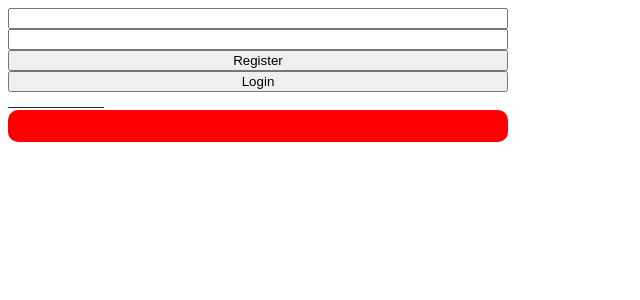
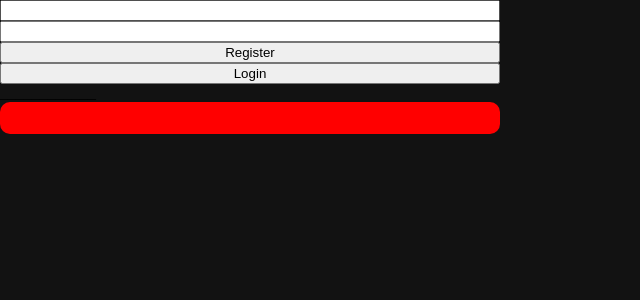
Before and after one commit to ATLCode/rpg, a Nuxt app: page / in a window 1280 px wide. Shown: the top 300 px of the page, without its empty margins (0-640 px from the left). Built offline with nearby package versions, Linux system fonts and the light colour scheme; no server answers; a web font is replaced by a local one.

Commit message:
Layout background color, global css etc

```diff
--- a/app.vue
+++ b/app.vue
@@ -1,7 +1,14 @@
 <template>
   <div>
-    <NuxtPage />
+    <NuxtLayout class="layout">
+      <NuxtPage />
+    </NuxtLayout>
   </div>
 </template>
 
-<style lang="scss"></style>
+<style lang="scss">
+.layout {
+  min-height: 100vh;
+  min-width: 100vw;
+}
+</style>
--- a/assets/colors.scss
+++ b/assets/scss/global.scss
@@ -1,6 +1,14 @@
+body {
+  margin: 0px;
+}
+
+//Colors
+//https://m2.material.io/design/color/dark-theme.html
+
 $primary: #ffcc00;
 $secondary: #4b4b4b;
-$background: #4b4b4b;
+$background: #121212;
+$background2: hsla(0, 0%, 7%, 0);
 $action: #4b4b4b;
 
 :root {
--- a/layouts/default.vue
+++ b/layouts/default.vue
@@ -1,5 +1,11 @@
 <template>
-  <div>
+  <div class="default-container">
     <slot />
   </div>
 </template>
+
+<style lang="scss" scoped>
+.default-container {
+  background-color: $background;
+}
+</style>
--- a/nuxt.config.ts
+++ b/nuxt.config.ts
@@ -20,7 +20,7 @@ export default defineNuxtConfig({
     css: {
       preprocessorOptions: {
         scss: {
-          additionalData: '@use "~/assets/colors.scss" as *;',
+          additionalData: '@use "~/assets/scss/global.scss" as *;',
         },
       },
     },
```
